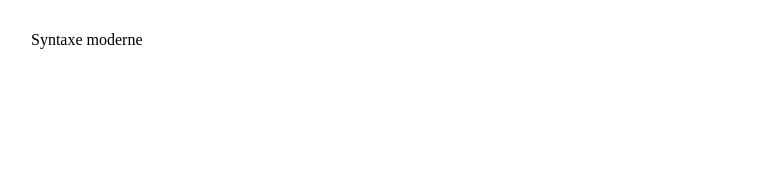
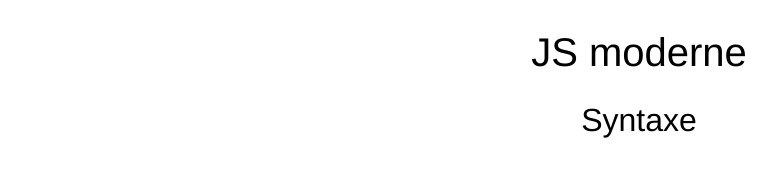
Before and after one commit to bleucitron/formation_adevinta, a plain HTML site: page exos/5_modern_js/5-1_syntax/index.html in a window 1280 px wide. Shown: the whole page, without its empty margins (1-777 px from the left). Drawn offline with nearby package versions, Linux system fonts and the light colour scheme; files that its build step writes are made by us from their sources.

Commit message:
fix links and titles exos modernjs

```diff
--- a/exos/5_modern_js/5-1_syntax/index.html
+++ b/exos/5_modern_js/5-1_syntax/index.html
@@ -10,15 +10,16 @@
       rel="stylesheet"
       href="https://necolas.github.io/normalize.css/latest/normalize.css"
     />
-    <link rel="stylesheet" href="../../styles/reset.css" />
-    <link rel="stylesheet" href="../../styles/style.css" />
+    <link rel="stylesheet" href="../../../styles/reset.css" />
+    <link rel="stylesheet" href="../../../styles/style.css" />
 
     <script src="./index.js" defer></script>
 
-    <title>Syntaxe moderne</title>
+    <title>JS moderne - Syntaxe</title>
   </head>
 
   <body>
-    <h1>Syntaxe moderne</h1>
+    <h1>JS moderne</h1>
+    <h2>Syntaxe</h2>
   </body>
 </html>
```
Also changed, not shown: exos/5_modern_js/5-2_modules/index.html (+2 -2 lines).
